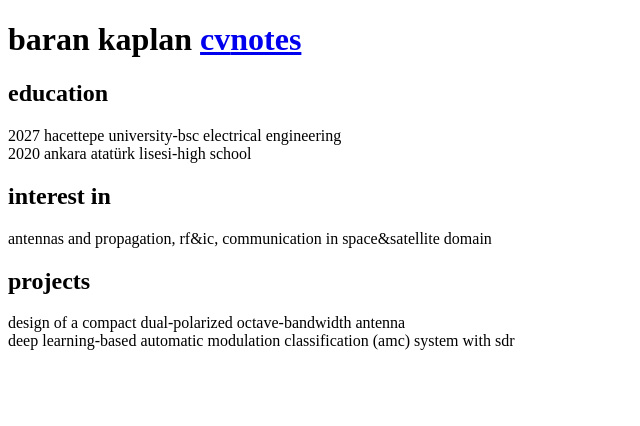
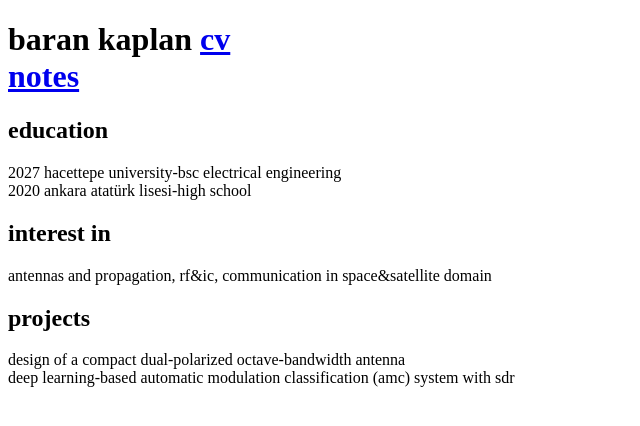
Before and after one commit to kaplanbaran/kaplanbaran.github.io, a plain HTML site: page index.html in a window 1280 px wide. Shown: the whole page, without its empty margins (0-640 px from the left). Drawn offline with Linux system fonts and the light colour scheme.

Commit message:
Fix HTML formatting and add line break between links

```diff
--- a/index.html
+++ b/index.html
@@ -4,7 +4,7 @@
 <title>baran_kaplan</title>
 </head>
 <body>
-<h1>baran kaplan <a href="cv.pdf" target="_blank">cv</a><a href="notes.html">notes</a></h1>
+<h1>baran kaplan <a href="cv.pdf" target="_blank">cv</a><br><a href="notes.html">notes</a></h1>
 
 <h2>education</h2>
 <p>2027 hacettepe university-bsc electrical engineering<br>2020 ankara atatürk lisesi-high school</p>
```
